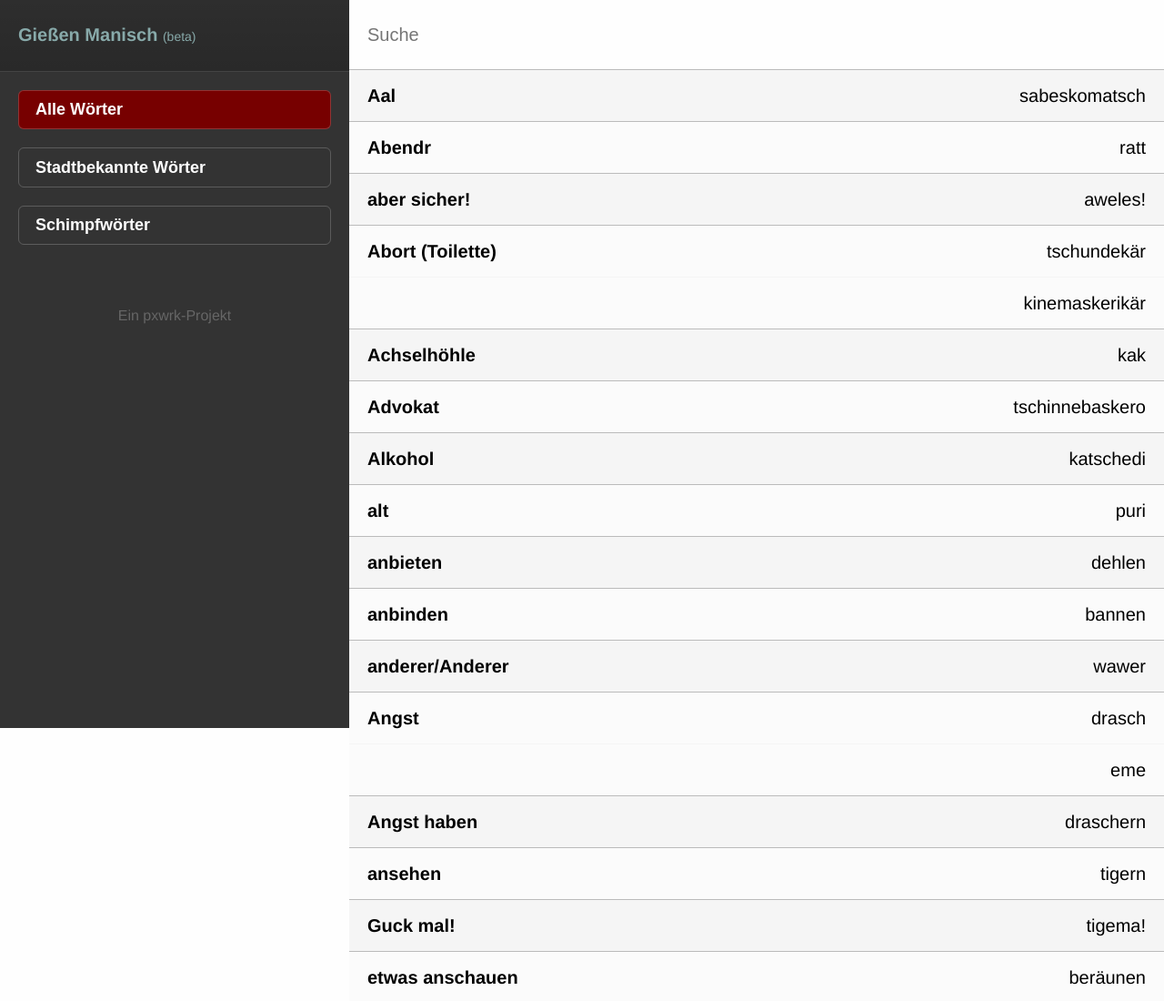
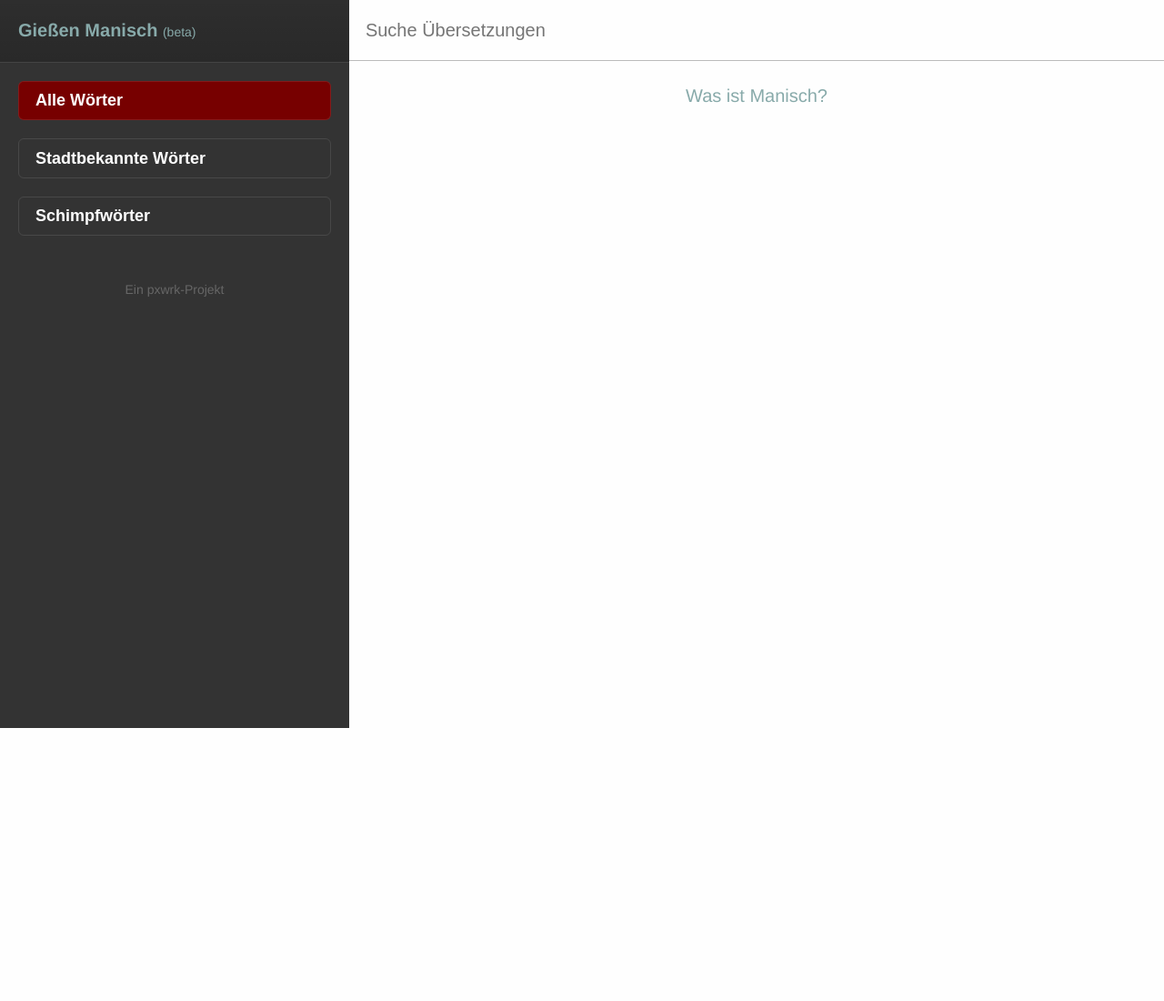
Before and after one commit to DerZyklop/manisch.pxwrk.de, a plain HTML site: page index.html in a window 1280 px wide. Shown: the top 1100 px of the page at 91% size. After the commit the page ends 800 px from the top, so only its background shows below. Drawn offline with Linux system fonts and the light colour scheme; a web font is replaced by a local one.

Commit message:
0.1.9
Startseite mit Wikipedia-Link hinzugefügt

```diff
--- a/assets/coffee/ListView.coffee
+++ b/assets/coffee/ListView.coffee
@@ -101,6 +101,8 @@ class ListView extends pxwrkHelpersForViews
   )()
 
   initialize: ->
+    jQuery('#list').html('<ul></ul>')
+    @el = '#list ul'
 
   render: ->
     @functionLog 'render()'
--- a/assets/coffee/manischApp.coffee
+++ b/assets/coffee/manischApp.coffee
@@ -51,7 +51,7 @@ class AppView extends pxwrkHelpersForViews
     @list.allTranslations.fetch
       url: 'content/manisch.json'
       success: (model) =>
-        @list.appendItems(@list.allTranslations)
+        #@list.appendItems(@list.allTranslations)
 
     @list.render(@list.getItemsByCategory('all'))
 
--- a/assets/js/manischApp.js
+++ b/assets/js/manischApp.js
@@ -276,7 +276,10 @@
       })();
     })();
 
-    ListView.prototype.initialize = function() {};
+    ListView.prototype.initialize = function() {
+      jQuery('#list').html('<ul></ul>');
+      return this.el = '#list ul';
+    };
 
     ListView.prototype.render = function() {
       return this.functionLog('render()');
@@ -354,9 +357,7 @@
       _.bindAll(this);
       this.list.allTranslations.fetch({
         url: 'content/manisch.json',
-        success: function(model) {
-          return _this.list.appendItems(_this.list.allTranslations);
-        }
+        success: function(model) {}
       });
       this.list.render(this.list.getItemsByCategory('all'));
       this.setFocusToFirstInput();
--- a/assets/sass/_config.sass
+++ b/assets/sass/_config.sass
@@ -42,4 +42,4 @@ $radius: 6px
 
 
 
-$breakpoint: 780px
+$breakpoint: 790px
--- a/assets/sass/styles.sass
+++ b/assets/sass/styles.sass
@@ -6,7 +6,7 @@
 
 $nav-col-size: 30%
 $nav-col-min-width: 330px
-$topBarHeight: 36px
+$topBarHeight: 26px
 
 h1
   font-size: 1em
@@ -25,12 +25,15 @@ h1
     border-bottom: 1px solid #444
   .authorinfo
     a
+      border-top: 1px solid transparent
+      border-bottom: 1px solid transparent
       color: #666
-      &:hover
-        color: $quadrary
+    &:hover a
+      border-color: rgba(255,255,255,0.2)
+      color: $quadrary
 
 a
-  +transition(color 0.3s)
+  +transition(color 0.3s, border-color 0.3s)
 
 #secondary
   position: relative
@@ -63,12 +66,12 @@ a
     padding-top: $space-t-b*2 + $topBarHeight
 
 
-input#search,
 #primary .top-bar
   min-height: $topBarHeight
   padding: $space-t-b
 
 input#search
+  line-height: $topBarHeight
   min-height: $topBarHeight + 2*$space-t-b
   border-radius: 0
   box-shadow: none
@@ -85,14 +88,20 @@ input#search
   position: relative
   button
     margin-bottom: $space-t-b
+    &:last-child
+      margin-bottom: 0
+
+.bottom-list-info,
+.authorinfo
+  text-align: center
+  a
+    display: block
+    padding: $space-t-b
+    text-decoration: none
 
 .authorinfo
-  text-align: center
-  padding: $space-t-b
-  font-size: 0.8em
+  font-size: 14px
   +transition(opacity 0.3s)
-  a
-    text-decoration: none
 
 #primary .content
   padding: $space-t-b
@@ -102,7 +111,7 @@ input[type="button"]
   margin: 0
   font-size: 0.9em
   text-align: left
-  border-color: rgba(255,255,255,0.2)
+  border-color: rgba(255,255,255,0.1)
   background: transparent
 
 
--- a/index.html
+++ b/index.html
@@ -9,7 +9,7 @@
 <body>
 	<div class="page-wrap">
 	  <div id="primary">
-      <a href="#" class="top-bar">
+      <a href="/" class="top-bar">
         <h1>Gießen Manisch <small style="font-size: 14px; font-weight: normal;">(beta)</small></h1>
       </a>
       <div class="content">
@@ -22,9 +22,12 @@
     <div id="secondary">
       <div class="content">
         <div class="top-bar">
-          <input type="text" name="search" id="search" placeholder="Suche" />
+          <input type="text" name="search" id="search" placeholder="Suche Übersetzungen" />
         </div>
-        <ul id="list"></ul>
+        <div id="list"></div>
+        <div class="bottom-list-info">
+          <a href="http://de.wikipedia.org/wiki/Manische_Sprache">Was ist Manisch?</a>
+        </div>
       </div>
     </div>
 	</div>
```
Also changed, not shown: assets/styles/styles.css.
